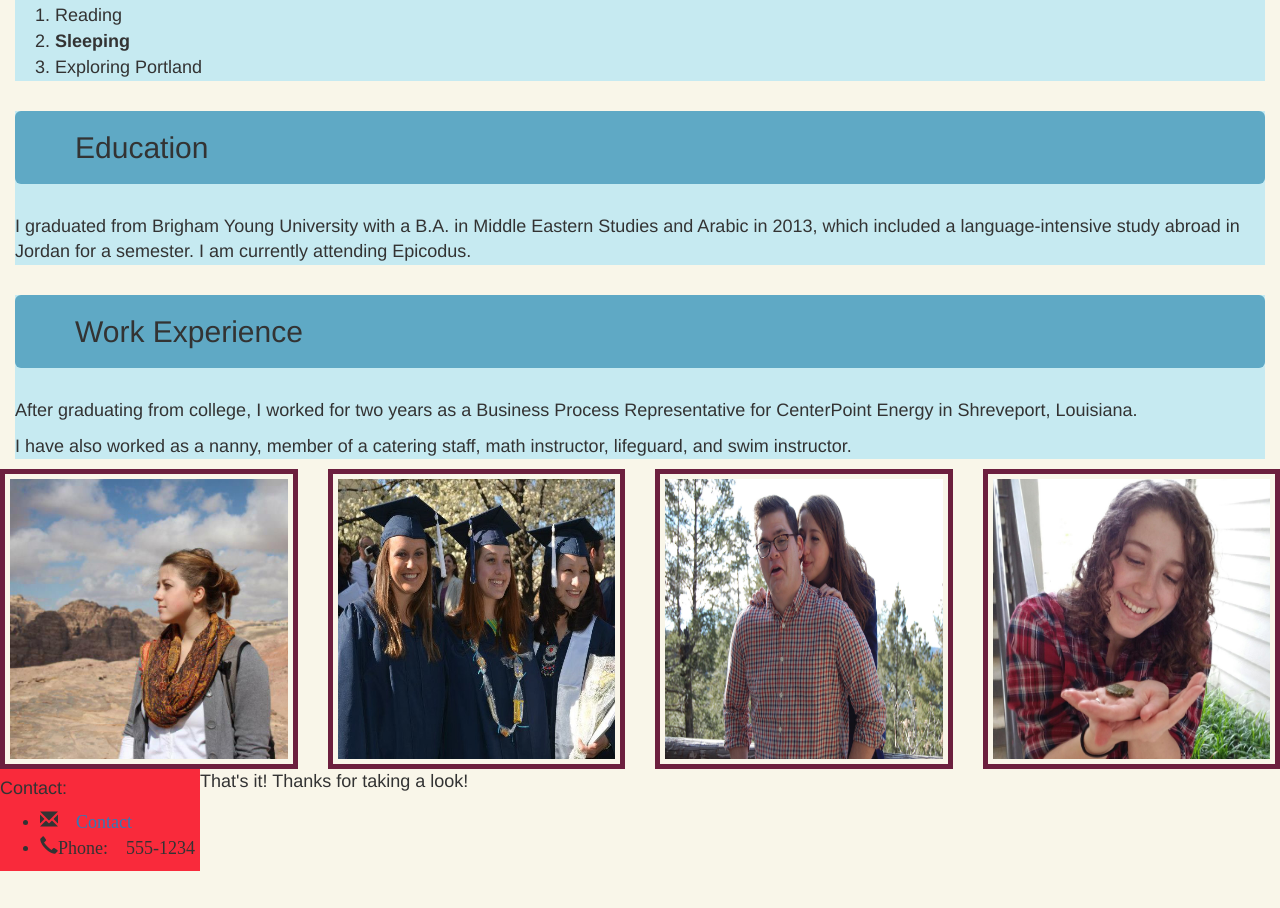
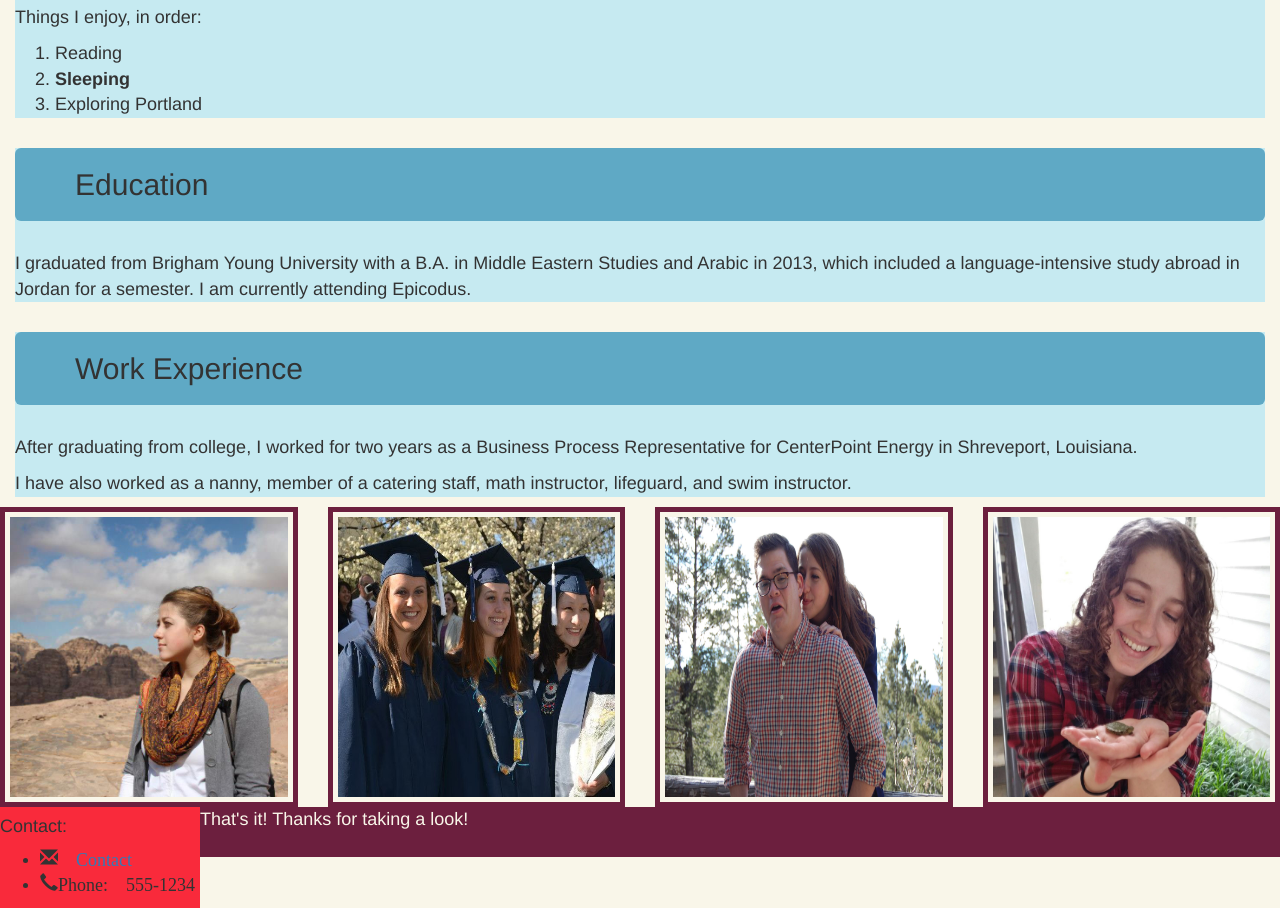
Before and after one commit to brettnew/portfolio, a plain HTML site: page index.html in a window 1280 px wide. Shown: the part 752-1660 px from the top of the page. Before the commit the page ends 1623 px from the top, so only its background shows below. Drawn offline with Linux system fonts and the light colour scheme.

Commit message:
Add styled footer to bottom of page

```diff
--- a/css/stylesheet.css
+++ b/css/stylesheet.css
@@ -6,6 +6,7 @@ body{
 }
 h1{
   text-align: center;
+  font-size: 70px;
 }
 img{
   height: 400px;
@@ -51,5 +52,15 @@ li{
 .even img{
   height: 300px;
   width: 350px;
-
 }
+#page-footer{
+  background: #6C1F3E;
+  width: 100%;
+  height: 50px;
+  position: static;
+  bottom: 0;
+  left: 0;
+}
+#page-footer p{
+  color: #F9F6E9;
+}
--- a/index.html
+++ b/index.html
@@ -105,7 +105,7 @@
         <li><span class="glyphicon glyphicon-earphone">Phone: 555-1234</span></li>
       </ul>
     </div>
-    <div class="page-footer">
+    <div id="page-footer">
       <p>
         That's it! Thanks for taking a look!
       </p>
```
